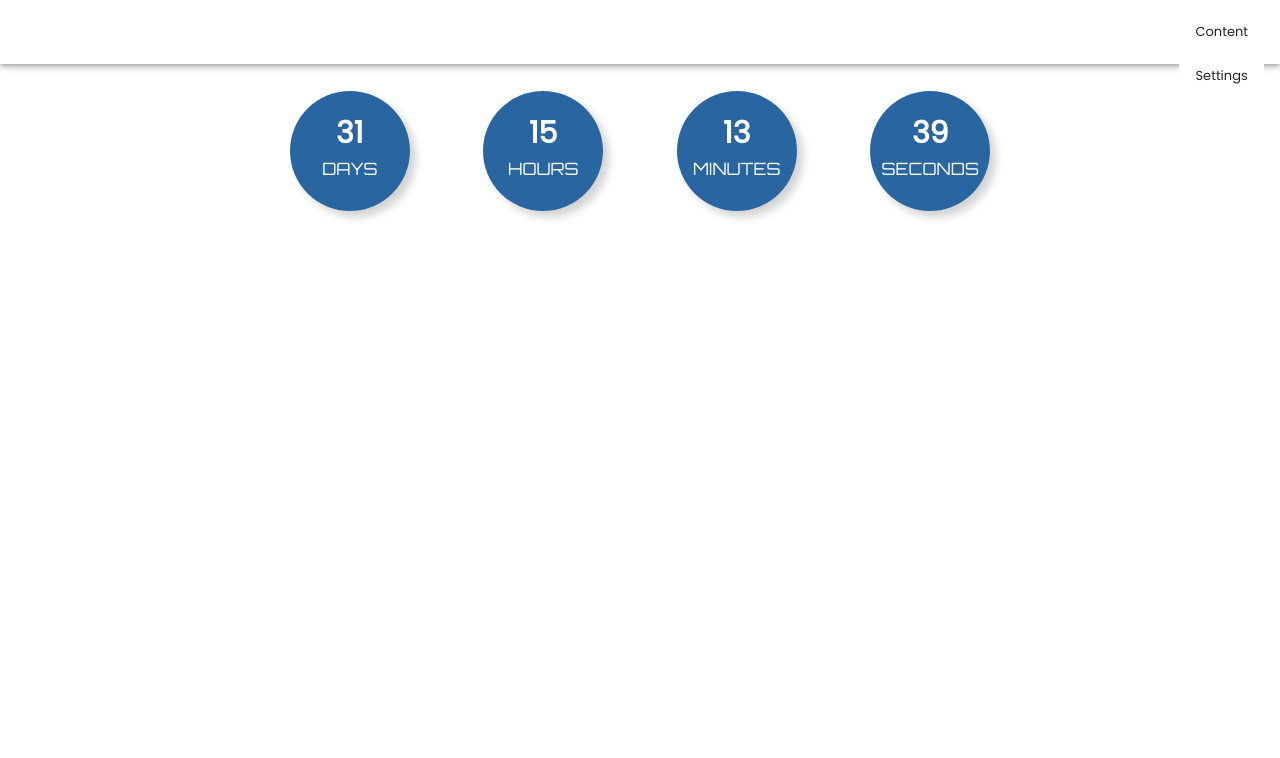
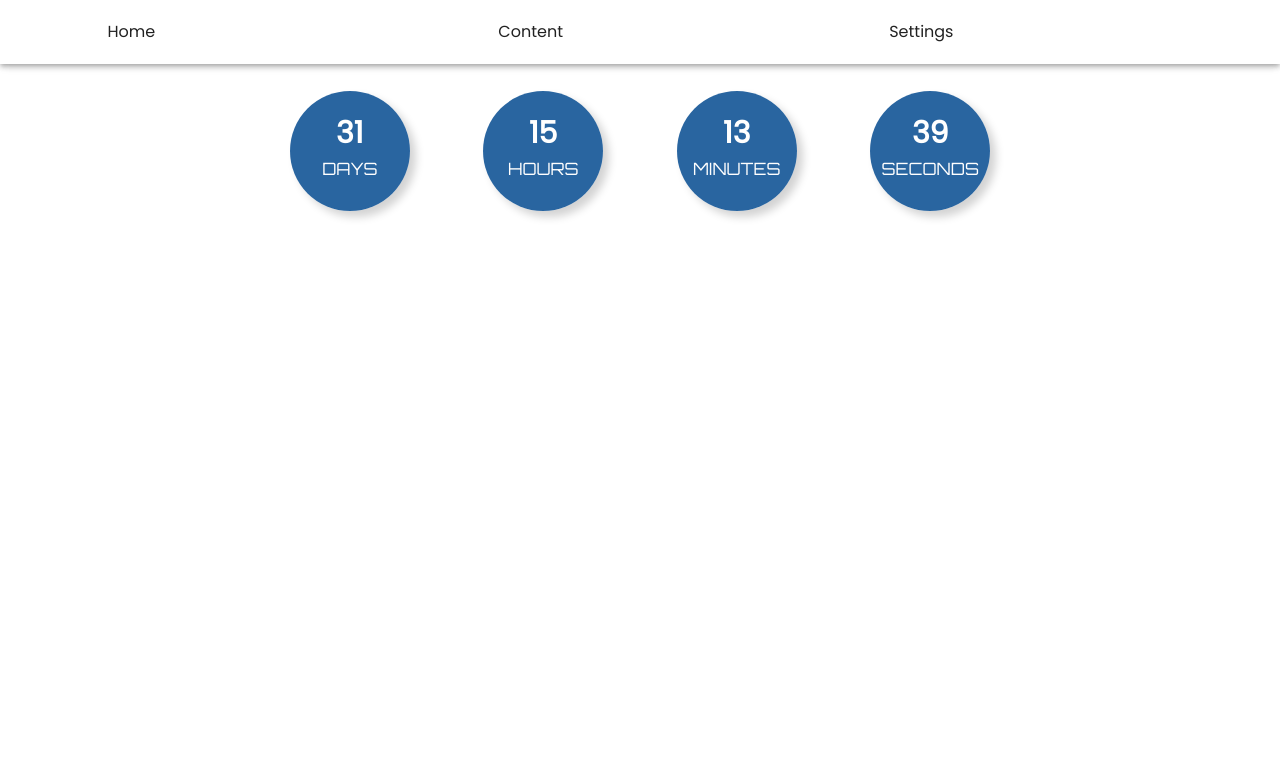
Before and after one commit to Nikila99gimhan/MADFest-Website, a Nuxt app: page / in a window 1280 px wide. Shown: the top 758 px of the page. Built offline with nearby package versions, Linux system fonts and the light colour scheme.

Commit message:
Update default.vue

```diff
--- a/layouts/default.vue
+++ b/layouts/default.vue
@@ -6,13 +6,13 @@
       </v-toolbar-title>
       <v-spacer />
 
-      <v-list dense nav>
+
         <v-list-item v-for="item in items" :key="item.title" link>
-          <v-list-item-content>
+
             <v-list-item-title>{{ item.title }}</v-list-item-title>
-          </v-list-item-content>
+
         </v-list-item>
-      </v-list>
+
     </v-app-bar>
     <v-main class="NavBarAcrylic">
       <v-container>
```
